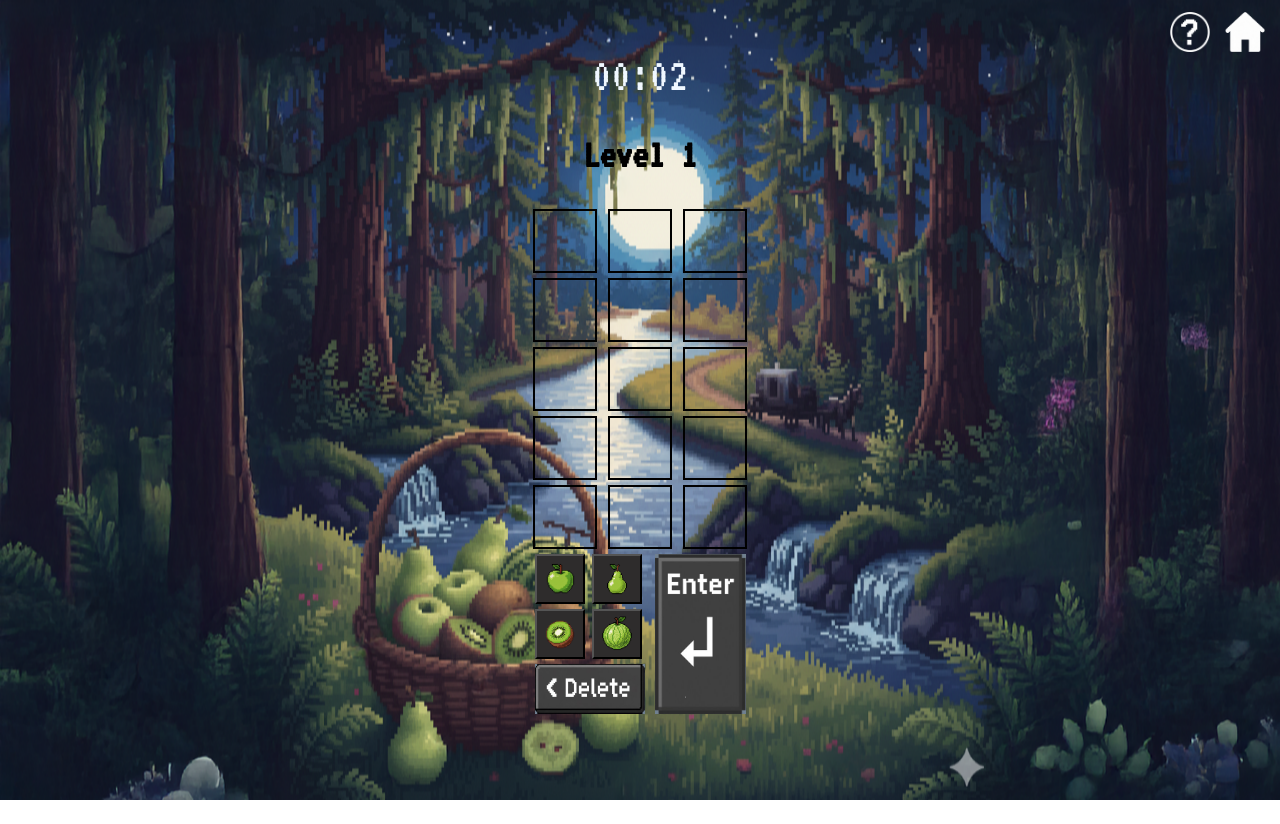
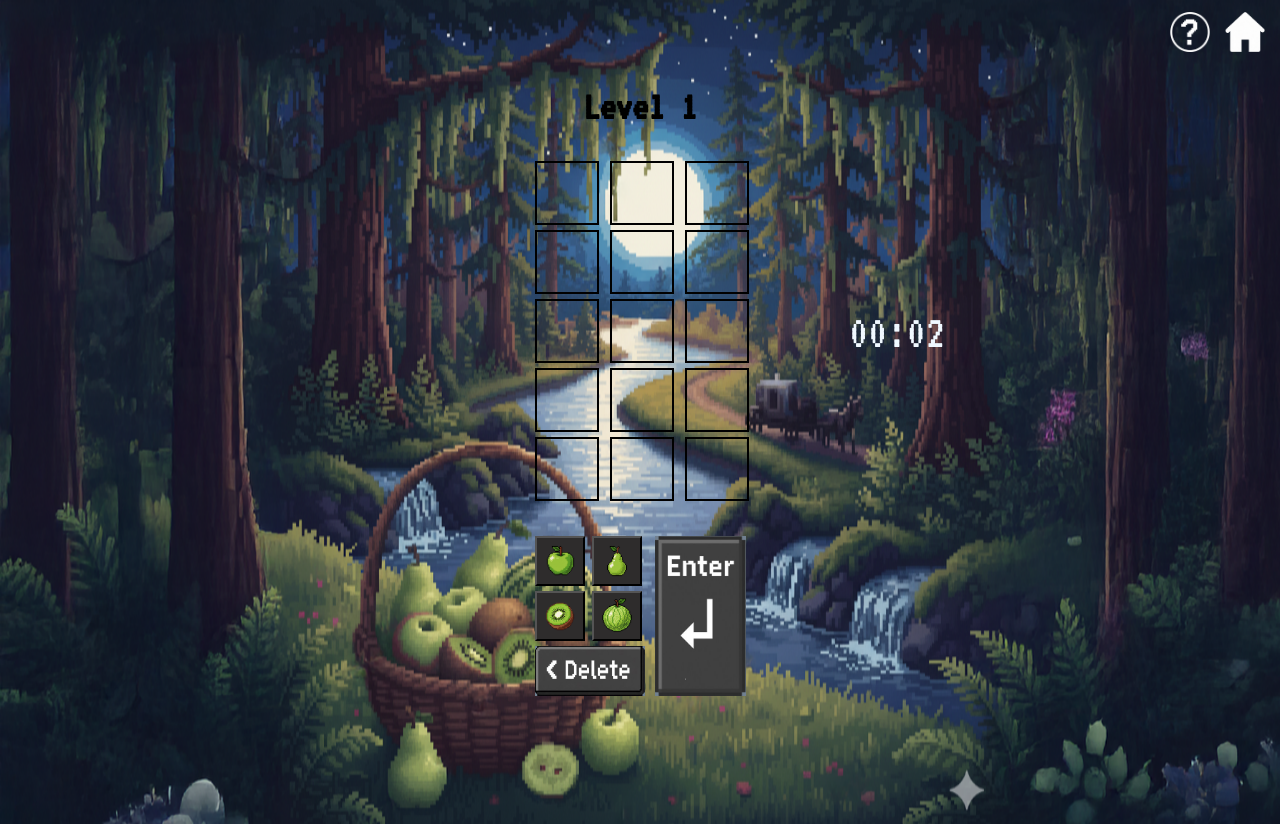
Before and after one commit to dilrajm/fruidle, a plain HTML site: page fruidle.html in a window 1280 px wide. Both pictures are taken after a click on the button 640 px from the left and 1399 px from the top of the page. Before the commit the page ends 800 px from the top, so only its background shows below. Drawn offline with Linux system fonts and the light colour scheme; a web font is replaced by a local one.

Commit message:
minor layout changes

```diff
--- a/fruidle.html
+++ b/fruidle.html
@@ -62,11 +62,12 @@
         <div class="Top_Bar">
             <img alt="Help" class="help" title="How to Play" src="Fruidle_Images/white_question_mark_button.png"> <img alt="Home" class="home" title="Homepage" onclick="startlevel(0)" src="Fruidle_Images/white_home_button.png">
         </div>
-        <div class="timer"></div>
+
         <h2>Level 1</h2>
 
+        <div class="wrapper">
 
-        <div class="grid">
+         <div class="grid">
             <div class="row">
                 <div class="cell"></div>
                 <div class="cell"></div>
@@ -92,6 +93,8 @@
                 <div class="cell"></div>
                 <div class="cell"></div>
             </div>
+         </div>
+         <div class="timer"></div>
         </div>
         <div class="buttons_1">
             <div class="buttons_2">
@@ -113,11 +116,12 @@
         <div class="Top_Bar">
             <img alt="Help" class="help" title="How to Play" src="Fruidle_Images/white_question_mark_button.png"> <img alt="Home" class="home" title="Homepage" onclick="startlevel(0)" src="Fruidle_Images/white_home_button.png">
         </div>
-        <div class="timer"></div>
+
         <h2>Level 2</h2>
 
 
-        <div class="grid">
+        <div class="wrapper">
+         <div class="grid">
             <div class="row">
                 <div class="cell"></div>
                 <div class="cell"></div>
@@ -153,6 +157,8 @@
                 <div class="cell"></div>
                 <div class="cell"></div>
             </div>
+         </div>
+         <div class="timer"></div>
         </div>
 
         <div class="buttons_1">
@@ -176,11 +182,12 @@
         <div class="Top_Bar">
             <img alt="Help" class="help" title="How to Play" src="Fruidle_Images/white_question_mark_button.png"> <img alt="Home" class="home" title="Homepage" onclick="startlevel(0)" src="Fruidle_Images/white_home_button.png">
         </div>
-        <div class="timer"></div>
+
         <h2>Level 3</h2>
 
 
-        <div class="grid">
+        <div class="wrapper">
+         <div class="grid">
             <div class="row">
                 <div class="cell"></div>
                 <div class="cell"></div>
@@ -226,6 +233,8 @@
                 <div class="cell"></div>
                 <div class="cell"></div>
             </div>
+         </div>
+         <div class="timer"></div>
         </div>
 
         <div class="buttons_1">
--- a/fruidlecode.js
+++ b/fruidlecode.js
@@ -120,10 +120,5 @@ function timer() {
             count = 0;
         }
         output.innerText = `${mcount.toString().padStart(2, '0')}:${count.toString().padStart(2, '0')}`;
-        if (mcount == 3) {
-            if (result) result.innerText = "Time:00:00";
-            clearInterval(intervalID);
-            output.innerText = "Time's up";
-        }
     }, 1000);
 }
--- a/fruidlestyle.css
+++ b/fruidlestyle.css
@@ -39,7 +39,8 @@ section.page {
     background-size: 100% 100%;       /* scales nicely without stretching */
     background-repeat: no-repeat;
     background-position: center;
-    min-height: 100vh;            /* ensures level fills viewport */
+    min-height: 100vh;
+    padding-bottom: 10vw;           /* ensures level fills viewport */
 }
 #container {
   max-width: 100%;
@@ -47,12 +48,21 @@ section.page {
   text-align: center;
   box-sizing: border-box;
 }
+.wrapper{
+    display:grid;
+    margin-left:200px;
+    grid-template-columns:repeat(2,auto);
+    justify-content: center;
+    align-items: center;
+}
+
 .timer {
+    margin-left: 100px;
     font-size: 48px;
     color:aliceblue;
-    display:flex;
-    justify-content: center;
-    align-items: center;
+}
+.grid{
+    position: relative;
 }
 
 div#How_to_play {
@@ -166,6 +176,7 @@ div#How_to_play {
     background-color: rgb(111, 128, 144,0.5);
 }
 
+
 .cell {
     border: 2px solid black;
     display: inline-block;
@@ -259,6 +270,7 @@ h2#image img{
     justify-content: center;
     align-items: center;
     gap:10px;
+    margin-top:30px;
 }
 
 .buttons_2{
```
